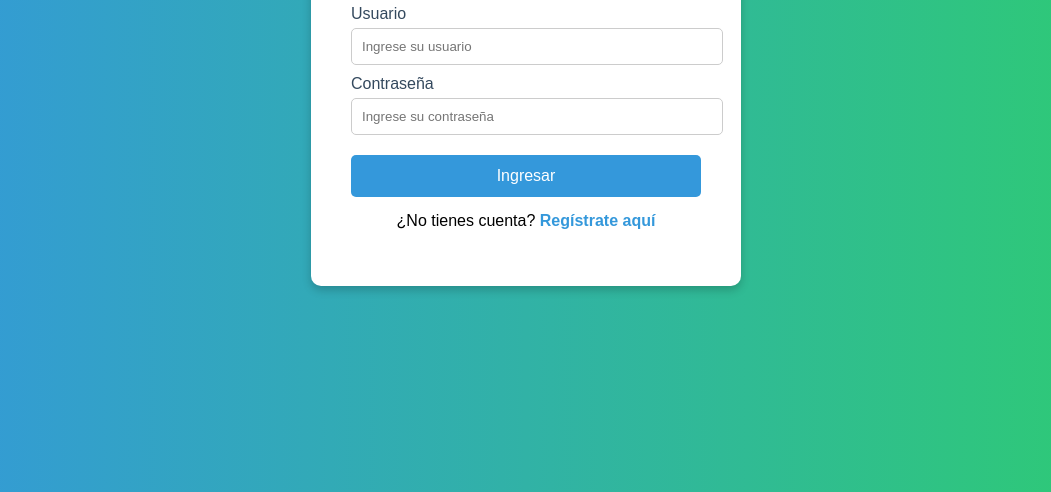
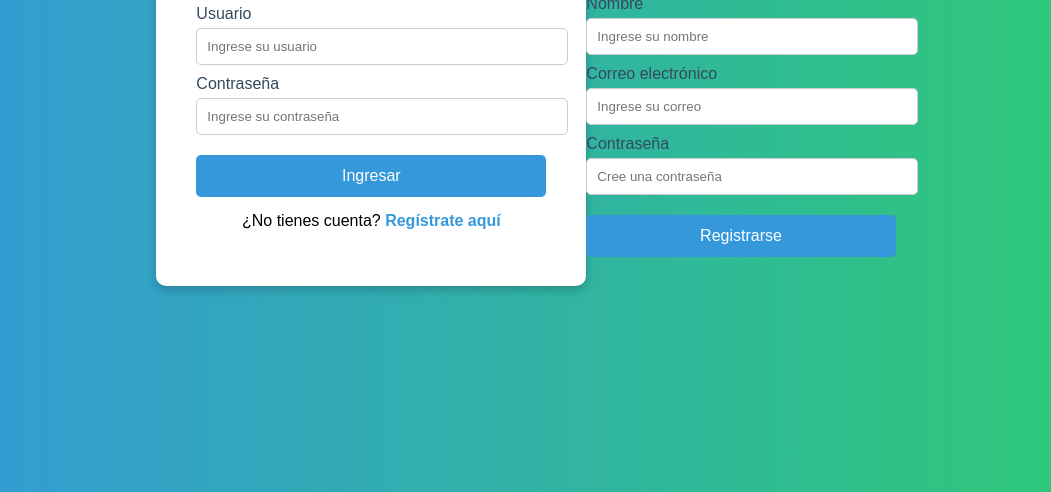
Before and after one commit to jcmacro/Mediweb, a website: page frontend/index.html in a window 1280 px wide. Shown: the part 308-800 px from the top of the page, without its empty margins (114-1165 px from the left). Drawn offline with Linux system fonts and the light colour scheme.

Commit message:
añadiendo lo necesario para que login y registro funcionen correctamente

```diff
--- a/frontend/index.html
+++ b/frontend/index.html
@@ -13,7 +13,6 @@
 
     <!-- Formulario de inicio de sesión -->
     <form id="loginForm">
-      <!-- Campo de usuario -->
       <label for="usuario">Usuario</label>
       <input
         type="text"
@@ -23,7 +22,6 @@
         required
       >
 
-      <!-- Campo de contraseña -->
       <label for="password">Contraseña</label>
       <input
         type="password"
@@ -33,15 +31,51 @@
         required
       >
 
-      <!-- Botón de envío -->
       <button type="submit">Ingresar</button>
     </form>
 
     <!-- Enlace hacia la página de registro -->
     <p class="register-link">
       ¿No tienes cuenta?
-      <a href="registro.html">Regístrate aquí</a>
+      <a href="#registro">Regístrate aquí</a>
     </p>
+  </div>
+
+  <!-- Contenedor del registro -->
+  <div class="registro-container" id="registro">
+    <h2>Registro de Usuario</h2>
+
+    <!-- Formulario de registro -->
+    <form id="registroForm">
+      <label for="nombre">Nombre</label>
+      <input
+        type="text"
+        id="nombre"
+        name="nombre"
+        placeholder="Ingrese su nombre"
+        required
+      >
+
+      <label for="email">Correo electrónico</label>
+      <input
+        type="email"
+        id="email"
+        name="email"
+        placeholder="Ingrese su correo"
+        required
+      >
+
+      <label for="passwordRegistro">Contraseña</label>
+      <input
+        type="password"
+        id="passwordRegistro"
+        name="password"
+        placeholder="Cree una contraseña"
+        required
+      >
+
+      <button type="submit">Registrarse</button>
+    </form>
   </div>
 
   <!-- Archivo de lógica en JavaScript -->
```
